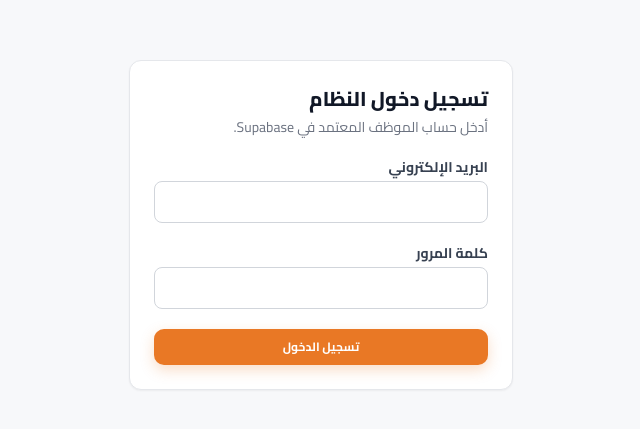
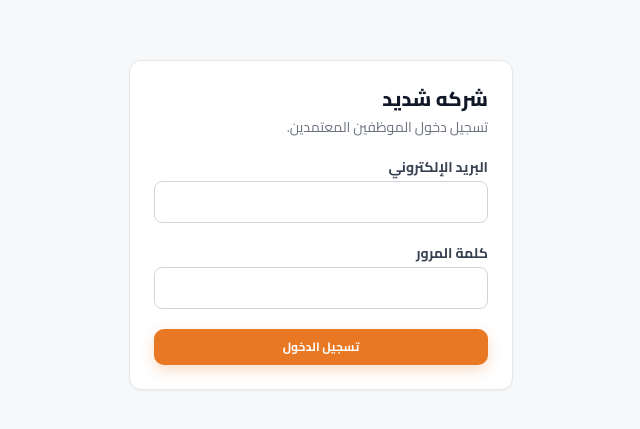
Before and after one commit to mohamedmsheded-hash/mohammed, a Next.js app: page /login in a window 1280 px wide. Shown: the part 175-604 px from the top of the page, without its empty margins (398-1038 px from the left). Built offline with nearby package versions, Linux system fonts and the light colour scheme.

Commit message:
Update site name to Shadeed

```diff
--- a/src/app/layout.tsx
+++ b/src/app/layout.tsx
@@ -2,7 +2,7 @@ import type { Metadata } from "next";
 import "./globals.css";
 
 export const metadata: Metadata = {
-  title: "مخازن | نظام إدارة وتجارة مواد البناء",
+  title: "شركه شديد",
   description: "نظام شامل ومتكامل لإدارة مخازن مواد البناء، المبيعات، المشتريات، وتكلفة المخزون والحسابات",
 };
 
--- a/src/app/login/page.tsx
+++ b/src/app/login/page.tsx
@@ -34,8 +34,8 @@ export default function LoginPage() {
     <main className="min-h-screen bg-[#f7f8fa] flex items-center justify-center p-4" dir="rtl">
       <form onSubmit={handleLogin} className="w-full max-w-sm bg-white border border-gray-200 rounded-xl shadow-sm p-6 space-y-5">
         <div>
-          <h1 className="text-xl font-extrabold text-gray-900">تسجيل دخول النظام</h1>
-          <p className="text-sm text-gray-500 mt-1">أدخل حساب الموظف المعتمد في Supabase.</p>
+          <h1 className="text-xl font-extrabold text-gray-900">شركه شديد</h1>
+          <p className="text-sm text-gray-500 mt-1">تسجيل دخول الموظفين المعتمدين.</p>
         </div>
 
         {error && (
--- a/src/components/layout/sidebar.tsx
+++ b/src/components/layout/sidebar.tsx
@@ -86,10 +86,10 @@ export function Sidebar({ isOpen, onClose }: SidebarProps) {
           </div>
           <div>
             <strong className="text-base tracking-wide block font-extrabold text-white">
-              مخازن ERP
+              شركه شديد
             </strong>
             <small className="text-[#9eacbe] text-[10px] block">
-              نظام تجارة مواد البناء
+              نظام إدارة تجارة مواد البناء
             </small>
           </div>
         </div>
--- a/src/server/services/excel-engine.ts
+++ b/src/server/services/excel-engine.ts
@@ -37,7 +37,7 @@ export class ExcelEngine {
    */
   static async generateProductsTemplate(): Promise<Buffer> {
     const workbook = new ExcelJS.Workbook();
-    workbook.creator = "نظام مخازن ERP";
+    workbook.creator = "شركه شديد";
     workbook.created = new Date();
 
     const sheet = workbook.addWorksheet("دليل الأصناف", {
```
